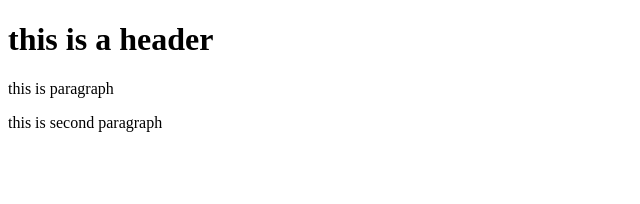
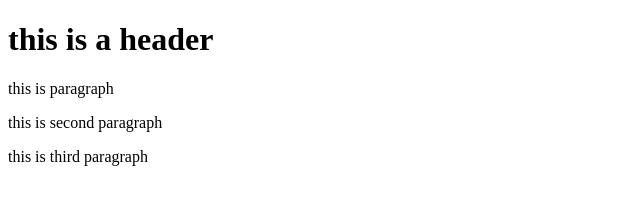
Before and after one commit to mayankraj30/git-test, a website: page index.html in a window 1280 px wide. Shown: the whole page, without its empty margins (0-640 px from the left). Drawn offline with Linux system fonts and the light colour scheme.

Commit message:
fourth commit

```diff
--- a/index.html
+++ b/index.html
@@ -9,5 +9,6 @@
     <h1>this is a header</h1>
     <p>this is paragraph</p>
     <p>this is second paragraph</p>
+    <p>this is third paragraph</p>
 </body>
-</html>
+ </html>
```
Also changed, not shown: package.json (added, +24 -0 lines), 2 other files.
